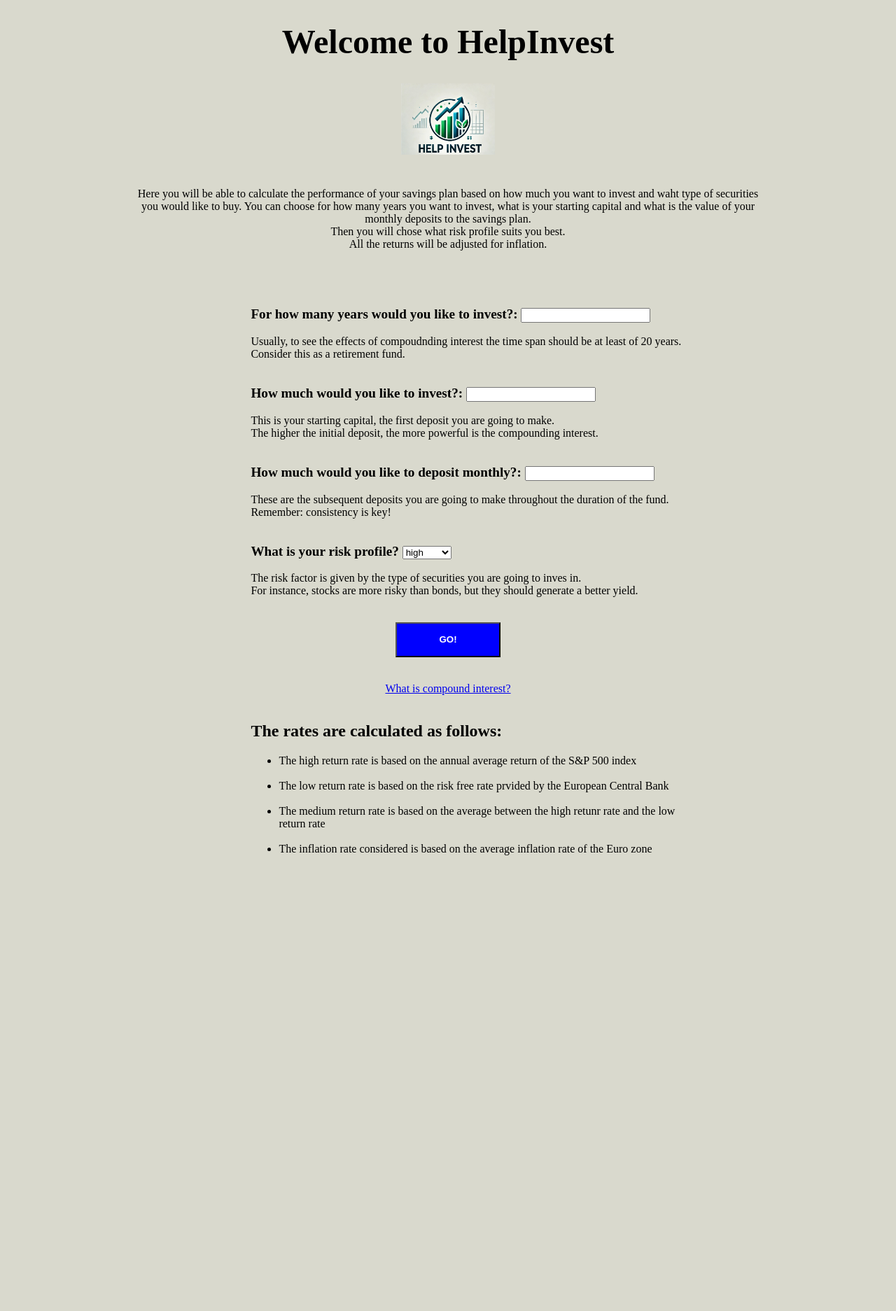
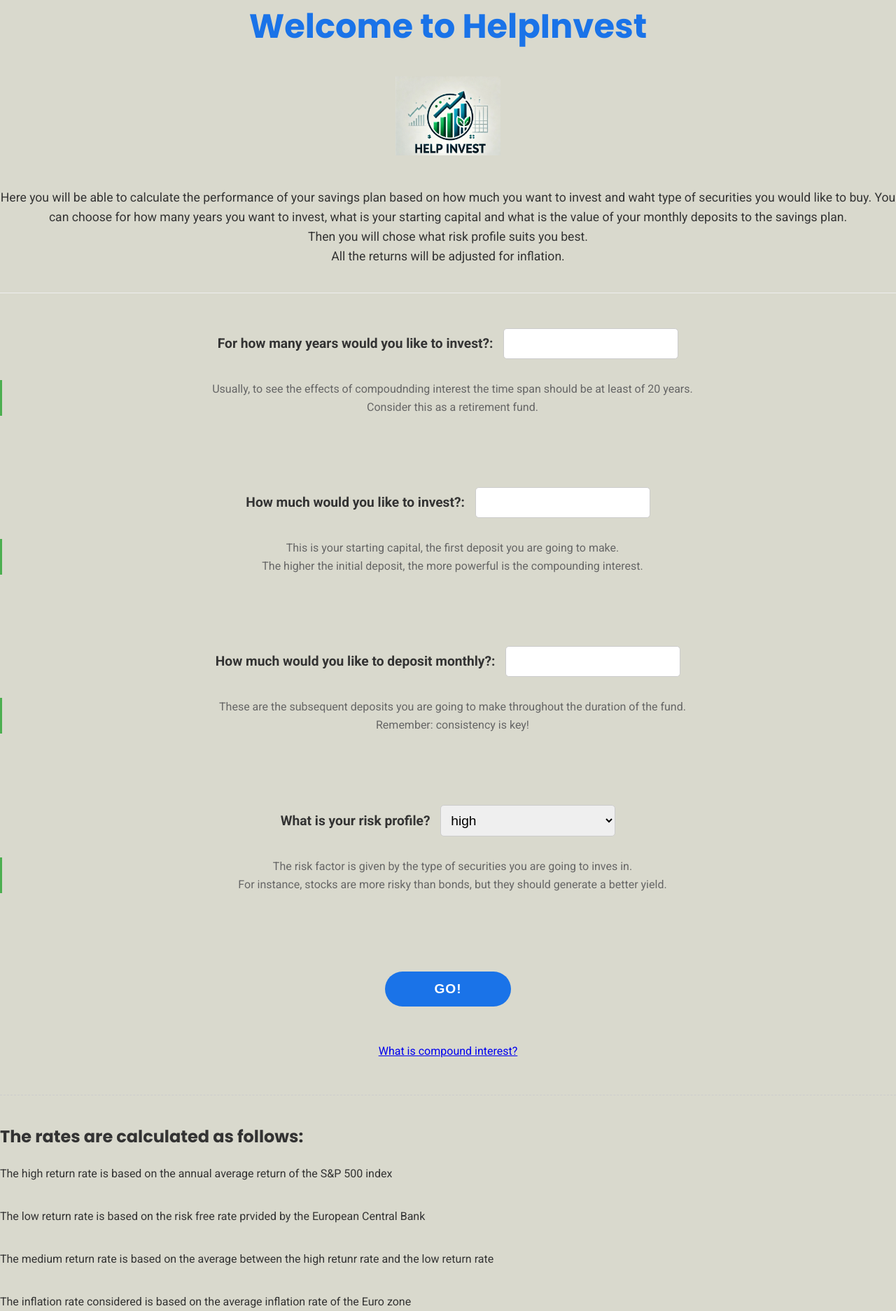
Before and after one commit to unibo-dtm-se-2425-HelpInvest/artifact, a Flask app: page / in a window 1280 px wide. Shown: the whole page at 70% size. Before the commit the page ends 1222 px from the top, so only its background shows below. Run offline with Flask 3, Linux system fonts and the light colour scheme.

Commit message:
Revamp homepage styles with CSS variables and layout
Refactored CSS styles for homepage, added variables and improved layout.

```diff
--- a/static/styles/homepage.css
+++ b/static/styles/homepage.css
@@ -1,95 +1,188 @@
+@import url('https://fonts.googleapis.com/css2?family=Poppins:wght@400;700&family=Roboto:wght@400;700&display=swap');
+
+/* Brand Colors: Primary Blue/Green (from logo) */
+:root {
+    --primary-color: #1a73e8; /* Deep Blue for actions */
+    --secondary-color: #0d47a1; /* Darker Blue for hover */
+    --accent-color: #4CAF50; /* Green from the logo */
+    --background-color: #d9d9cd;
+    --content-bg: #ffffff;
+    --text-color: #333;
+}
+
 html{
-    height: 200%;
-    background-color: #d9d9cd;
+    height: 100%;
+    background-color: var(--background-color);
 }
 
 body{
-    margin: 0%;
-    margin-top: 0%;
+    margin: 0;
     text-align: center;
-    margin: auto;
+    font-family: 'Roboto', sans-serif; /* Clean body font */
+    line-height: 1.6;
+    color: var(--text-color);
 }
+
+/* --- Content Container --- */
+
+/* New element to center and constrain content */
+#main-content {
+    max-width: 800px;
+    margin: 40px auto; /* Add vertical margin and center */
+    padding: 30px;
+    background-color: var(--content-bg);
+    border-radius: 10px;
+    box-shadow: 0 5px 20px rgba(0, 0, 0, 0.1); /* Soft shadow for depth */
+    text-align: left; /* Reset text alignment for container content */
+}
+
+/* --- Header and Typography --- */
 
 header{
     text-align: center;
-    padding-bottom: 5%;
-    width: 70%;
-    margin-left: 15%;
-    margin-right: 15%;
+    padding-bottom: 20px; /* Use padding for spacing, not fixed height */
+    margin-bottom: 30px;
+    border-bottom: 1px solid #eee; /* Subtle separator */
 }
 
 h1{
     font-size: 300%;
+    font-family: 'Poppins', sans-serif; /* Distinct heading font */
+    color: var(--primary-color);
+    margin-top: 0;
 }
 
-#submit_button{
-    width: 150px;
-    height: 50px;
-    background-color:blue;
+h2{
     font-weight: bold;
-    color: white;
+    font-family: 'Poppins', sans-serif;
+    color: var(--text-color);
 }
 
-#submit_button:hover{
-    background-color: darkblue;
-    cursor: pointer;
-    font-weight: bolder;
-    color: white;
+#logo{
+    margin-bottom: 20px; /* Increased margin */
+    height: auto;
+    width: 150px; /* Fixed width for better control */
+}
+
+#introduction {
+    font-size: 110%;
+}
+
+/* --- Form and Inputs --- */
+
+.question{
+    font-size: 120%;
+    font-weight: bold;
+    margin-bottom: 5px;
+    padding-top: 15px; /* Spacing between sections */
+}
+
+.explanation{
+    font-size: 100%;
+    color: #666; /* Lighter color for supporting text */
+    margin-bottom: 30px;
+    padding-left: 10px;
+    border-left: 3px solid var(--accent-color); /* Add a visual marker */
+}
+
+input[type="text"], select {
+    padding: 10px;
+    border: 1px solid #ccc;
+    border-radius: 5px;
+    width: 250px; /* Set a consistent, moderate width */
+    box-sizing: border-box;
+    margin-top: 5px;
+    margin-left: 10px;
+    font-size: 100%;
+    transition: border-color 0.3s;
+}
+
+input[type="text"]:focus, select:focus {
+    outline: none;
+    border-color: var(--primary-color);
+    box-shadow: 0 0 5px rgba(26, 115, 232, 0.3);
 }
 
 select:hover{
     cursor: pointer;
 }
 
-.wiki:hover{
-    cursor: pointer;
+/* --- Buttons --- */
+
+#submit_button{
+    width: 180px;
+    height: 50px;
+    background-color: var(--primary-color);
+    font-weight: bold;
+    color: white;
+    border: none;
+    border-radius: 25px; /* Pill shape for modern look */
+    font-size: 120%;
+    letter-spacing: 1px;
+    margin-top: 30px;
+    transition: all 0.3s ease;
 }
 
-.question{
-    text-align: left;
-    width: 50%; ;
-    margin-left: 28%;
-    margin-right: 22%;
-    font-size: 120%;
-    font-weight: bold;
-}
-
-.explanation{
-    text-align: left;
-    width: 50%; ;
-    margin-left: 28%;
-    margin-right: 22%;
-    font-size: 100%;
+#submit_button:hover{
+    background-color: var(--secondary-color);
+    cursor: pointer;
+    transform: translateY(-2px); /* Lift effect on hover */
+    box-shadow: 0 4px 10px rgba(0, 0, 0, 0.2);
 }
 
 #go_back_button{
-    width: 150px;
+    width: 180px;
     height: 50px;
-    background-color: red;
+    background-color: #6c757d; /* Gray for secondary action */
     font-weight: bold;
+    color: white;
+    border: none;
+    border-radius: 25px;
+    font-size: 120%;
+    transition: all 0.3s ease;
 }
 
 #go_back_button:hover{
-    background-color: darkred;
+    background-color: #5a6268;
     font-weight: bolder;
     cursor: pointer;
-
+    transform: translateY(-2px);
+    box-shadow: 0 4px 10px rgba(0, 0, 0, 0.2);
 }
 
+
+/* --- Footer and Links --- */
+
 footer{
-    width: 50%;
-    margin-left: 28%;
-    margin-right: 22%;
+    width: 100%; /* Takes full width of the #main-content */
     text-align: left;
-    margin-top: 3%;
+    margin-top: 50px;
+    padding-top: 20px;
+    border-top: 1px dashed #ccc; /* Dotted line separator */
 }
 
-h2{
-    font-weight: bold;
+footer ul {
+    list-style: none; /* Remove default bullets */
+    padding-left: 0;
 }
 
-#logo{
-    margin-bottom: 3%;
-    height: 15%;
-    width: 15%;
+footer li {
+    margin-bottom: 10px;
 }
+
+.wiki:hover{
+    cursor: pointer;
+    text-decoration: underline;
+    color: var(--primary-color);
+}
+
+/* Second Page Styles */
+#second-page-container {
+    max-width: 900px;
+    margin: 40px auto;
+    padding: 30px;
+    background-color: var(--content-bg);
+    border-radius: 10px;
+    box-shadow: 0 5px 20px rgba(0, 0, 0, 0.1);
+    text-align: center;
+}
```
